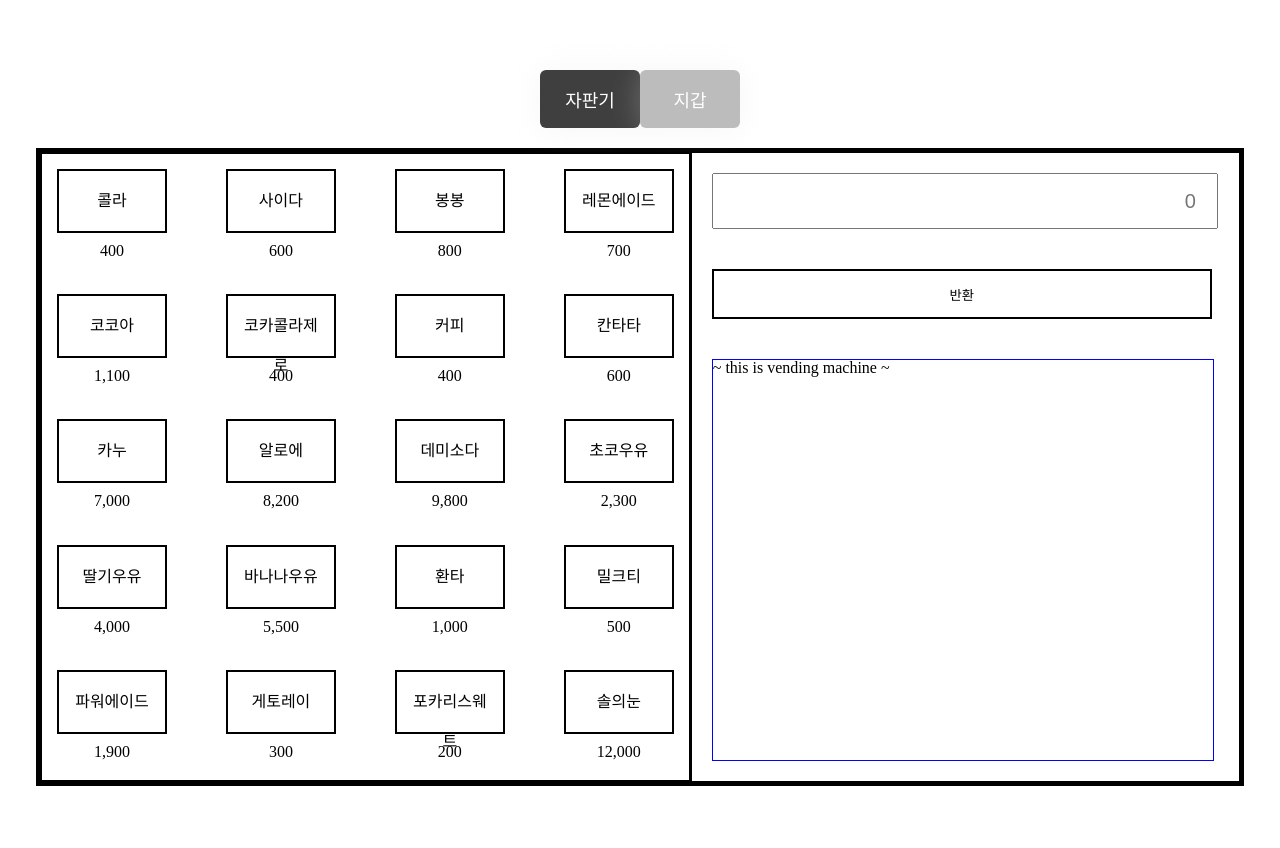
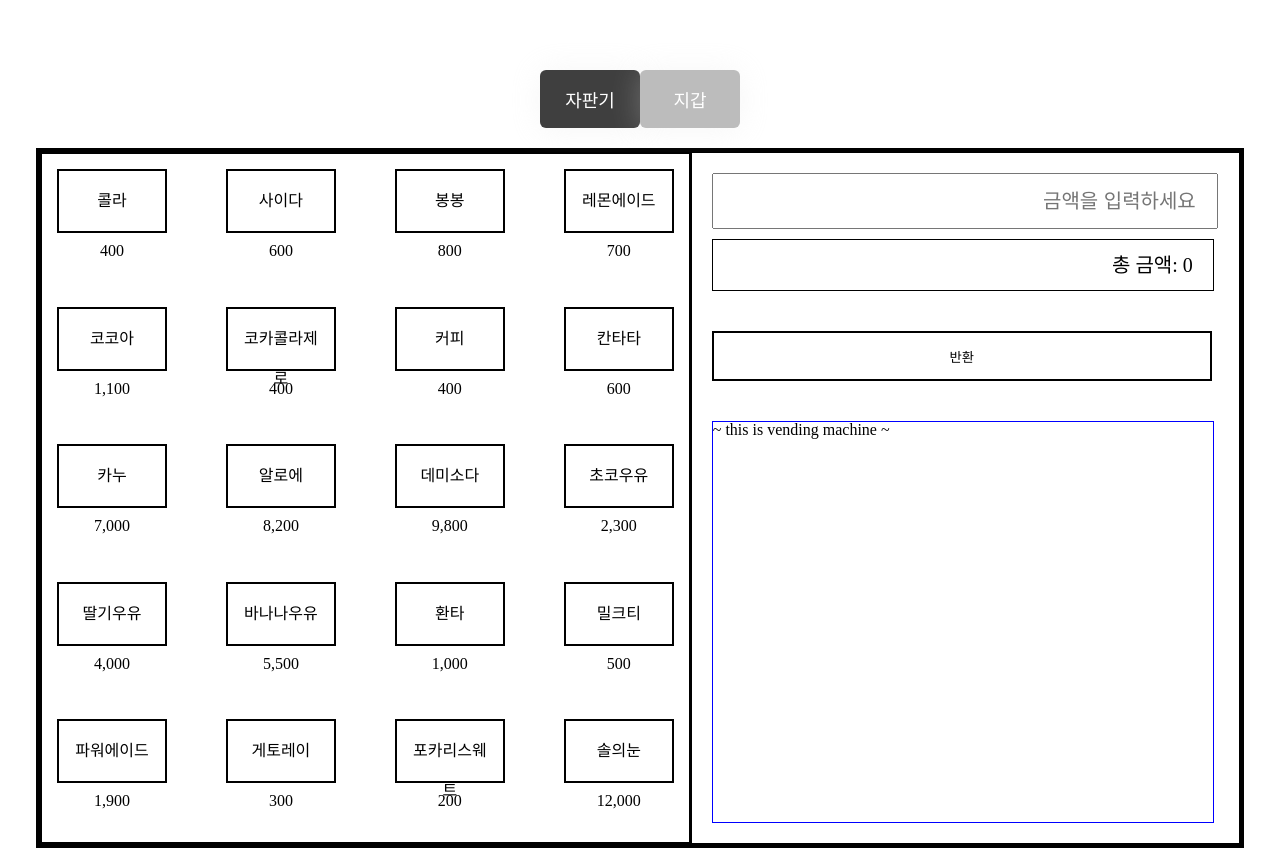
Before and after one commit to codesquad-members-2022/fe-vm, a React (Create React App) app: page /vendingmachine in a window 1280 px wide. Before the commit the page ends 800 px from the top, so only its background shows below. Built offline with nearby package versions, Linux system fonts and the light colour scheme.

Commit message:
feat: 총 금액 컴포넌트 추가

```diff
--- a/src/components/Information/Information.jsx
+++ b/src/components/Information/Information.jsx
@@ -1,5 +1,11 @@
 import React, { useContext } from "react";
-import { StyledInformation, InputPrice, ChangeButton, ActionLog } from "./Information.styled";
+import {
+  StyledInformation,
+  InputPrice,
+  TotalInputPrice,
+  ChangeButton,
+  ActionLog,
+} from "./Information.styled";
 import { MoneyContext, LogContext } from "../../App.js";
 
 function Information() {
@@ -20,8 +26,8 @@ function Information() {
 
   return (
     <StyledInformation>
-      <InputPrice onKeyPress={getMoney} placeholder={inputMoney}></InputPrice>
-
+      <InputPrice onKeyPress={getMoney} placeholder="금액을 입력하세요"></InputPrice>
+      <TotalInputPrice>총 금액: {inputMoney}</TotalInputPrice>
       <ChangeButton>
         <p>반환</p>
       </ChangeButton>
--- a/src/components/Information/Information.styled.jsx
+++ b/src/components/Information/Information.styled.jsx
@@ -6,7 +6,7 @@ const StyledInformation = styled.div`
 `;
 
 const InputPrice = styled.input`
-  margin: 20px;
+  margin: 20px 20px 0 20px;
   height: 50px;
   width: 480px;
   text-align: right;
@@ -16,6 +16,17 @@ const InputPrice = styled.input`
   ::placeholder {
     font-size: 20px;
   }
+`;
+
+const TotalInputPrice = styled.div`
+  margin: 10px 20px 20px 20px;
+  height: 50px;
+  width: 480px;
+  font-size: 20px;
+  padding-right: 20px;
+  text-align: right;
+  line-height: 50px;
+  border: 1px solid black;
 `;
 
 const ChangeButton = styled.button`
@@ -36,4 +47,4 @@ const ActionLog = styled.div`
   width: 500px;
 `;
 
-export { StyledInformation, InputPrice, ChangeButton, ActionLog };
+export { StyledInformation, InputPrice, TotalInputPrice, ChangeButton, ActionLog };
```
